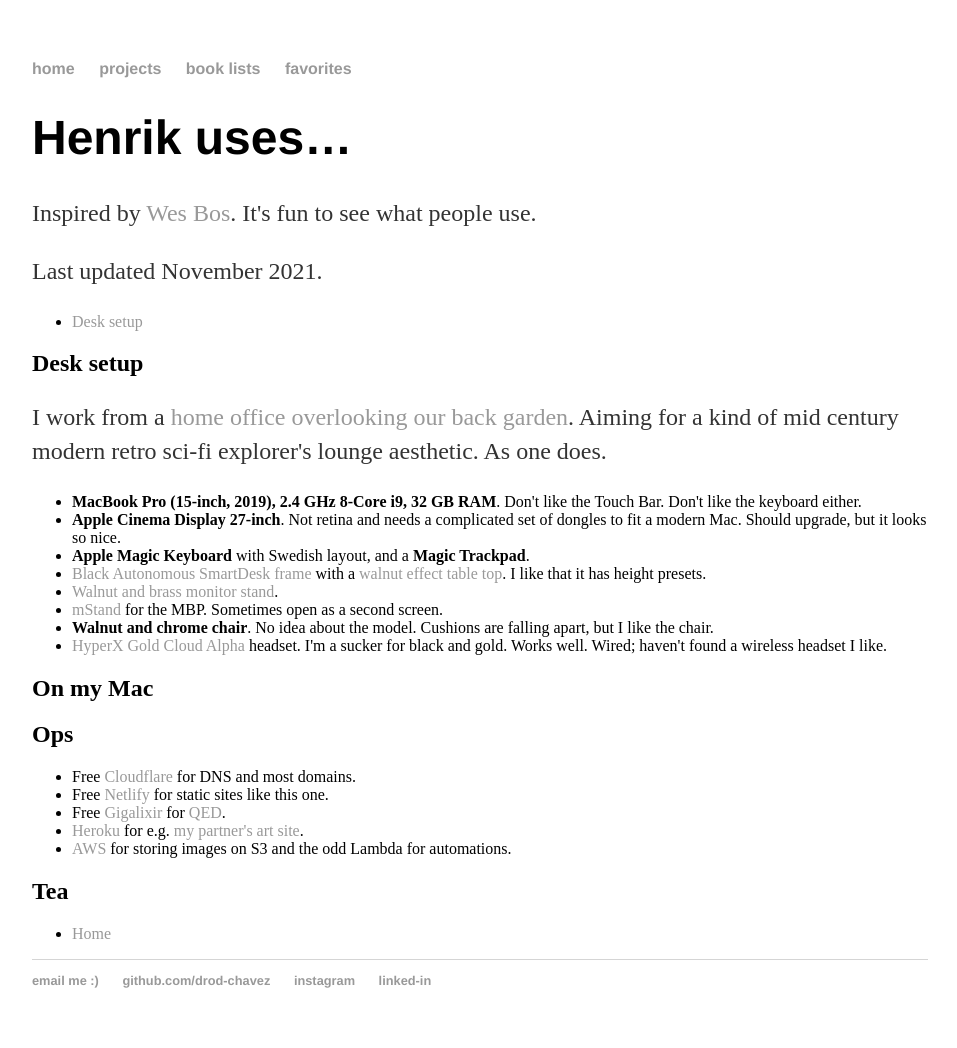
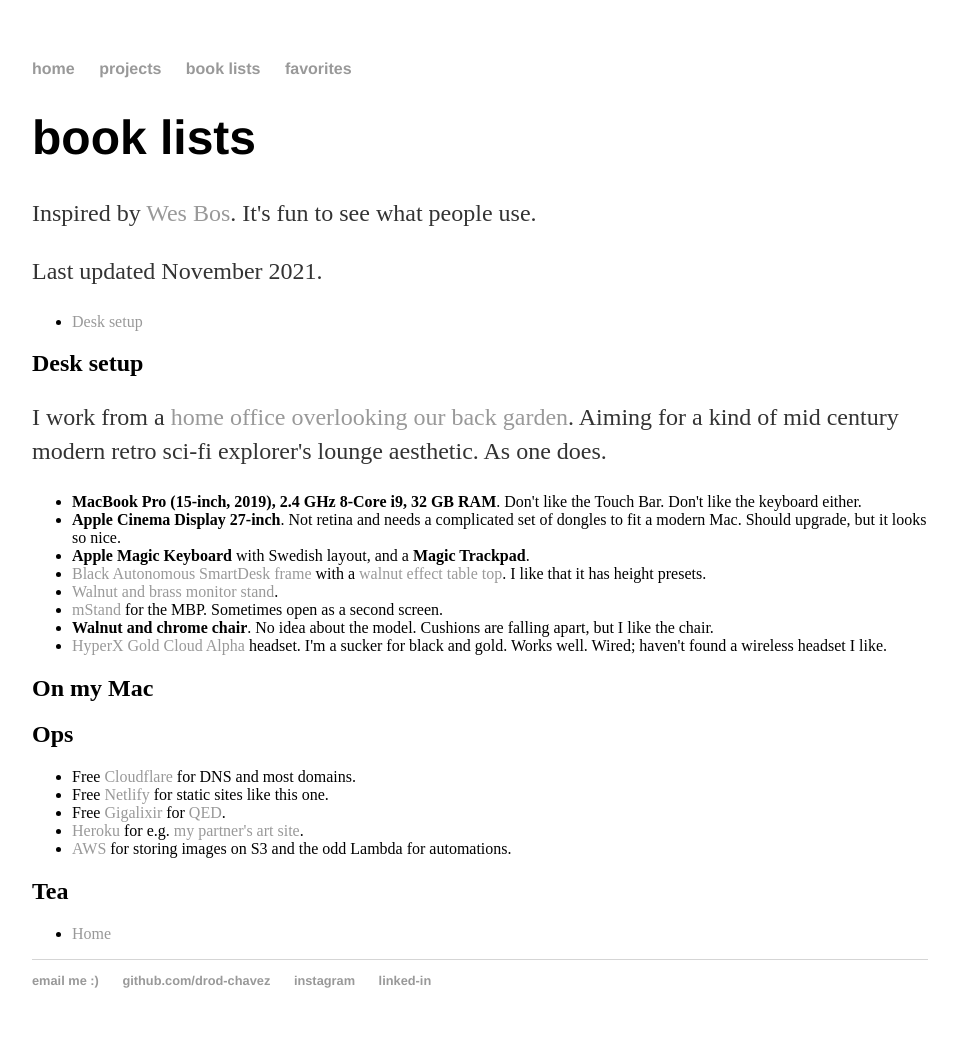
Before and after one commit to drod-chavez/drod-chavez.github.io, a Jekyll site: the page built from booklists.html, in a window 1280 px wide. Shown: the whole page, without its empty margins (160-1117 px from the left). Built offline with Jekyll 4.4.1, drawn with Linux system fonts in a browser that asks for light colours.

Commit message:
Update booklists.html

```diff
--- a/booklists.html
+++ b/booklists.html
@@ -7,7 +7,7 @@
       <div class="inner-container">
 
         <h1>
-          Henrik uses…
+          book lists
         </h1>
 
         <p>Inspired by <a href="https://wesbos.com/uses">Wes Bos</a>. It's fun to see what people use.</p>
```
